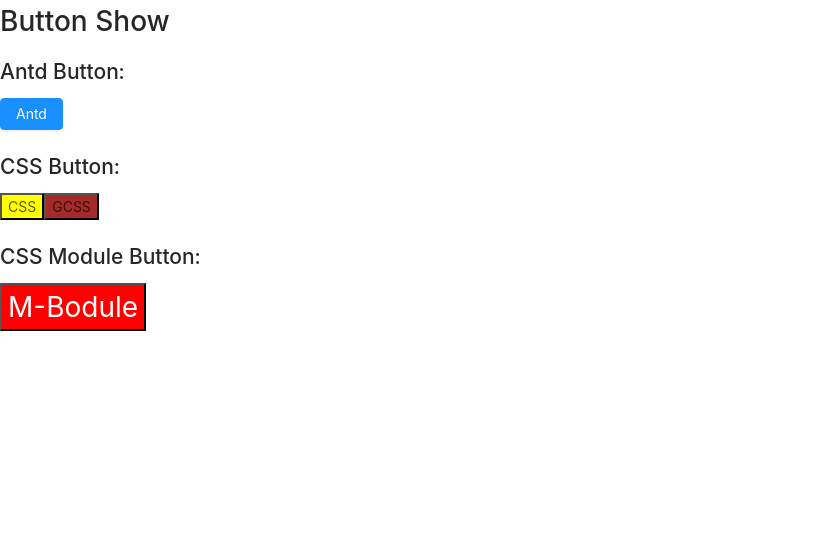
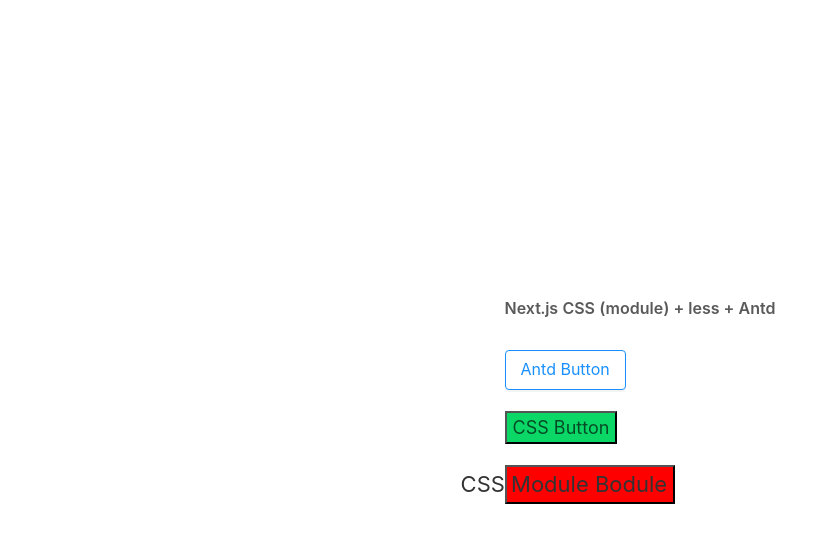
Before and after one commit to nie-e/mkn, a Next.js app: page / in a window 1280 px wide. Shown: the top 542 px of the page, without its empty margins (0-838 px from the left). Built offline with nearby package versions, Linux system fonts and the light colour scheme.

Commit message:
refactor: minify pages

```diff
--- a/src/pages/home/Home/Home.tsx
+++ /dev/null
@@ -1,32 +0,0 @@
-import React from 'react';
-
-import { Button } from 'antd';
-
-import styles from './styles.module.less';
-
-// import './styles.less';
-require('./styles.less');
-
-export default function Home() {
-  return (
-    <div>
-      <h1>Button Show</h1>
-
-      <h2>Antd Button:</h2>
-      <Button type="primary">Antd</Button>
-
-      <br />
-      <br />
-
-      <h2>CSS Button:</h2>
-      <button className="g-button">CSS</button>
-      <button className="gbutton">GCSS</button>
-
-      <br />
-      <br />
-
-      <h2>CSS Module Button:</h2>
-      <button className={styles['m-button']}>M-Bodule</button>
-    </div>
-  );
-}
--- a/src/pages/home/Home/styles.less
+++ /dev/null
@@ -1,11 +0,0 @@
-a {
-  background-color: #fff;
-}
-
-.g-button {
-  background-color: yellow;
-}
-
-.gbutton {
-  background-color: brown;
-}
--- a/src/pages/home/Home/styles.module.less
+++ /dev/null
@@ -1,5 +0,0 @@
-.m-button {
-  background-color: red;
-  font-size: 28px;
-  color: #fff;
-}
--- a/src/pages/home/index.tsx
+++ /dev/null
@@ -1,5 +0,0 @@
-import React from 'react';
-
-import Home from './Home/Home';
-
-export default Home;
--- a/src/pages/home/styles.less
+++ /dev/null
@@ -1,3 +0,0 @@
-a {
-  background-color: #fff;
-}
--- a/src/pages/index.tsx
+++ b/src/pages/index.tsx
@@ -1,7 +1,27 @@
 import React from 'react';
 
-import Home from './home';
+import { Button } from 'antd';
+
+import styles from './styles.module.less';
+// import './styles.less';
+require('./styles.less');
 
 export default function Index() {
-  return <Home />;
+  return (
+    <div className={styles['page-index-wrapper']}>
+      <div className={styles['page-index-inner']}>
+        <div className={styles['title']}>Next.js CSS (module) + less + Antd</div>
+
+        <Button type="primary" ghost size="large">
+          Antd Button
+        </Button>
+        <br />
+        <br />
+        <button className="gbutton">CSS Button</button>
+        <br />
+        <br />
+        <button className={styles['m-button']}>CSS Module Bodule</button>
+      </div>
+    </div>
+  );
 }
--- /dev/null
+++ b/src/pages/styles.less
@@ -0,0 +1,8 @@
+a {
+  background-color: #fff;
+}
+
+.gbutton {
+  background-color: #0bd767;
+  font-size: 18px;
+}
--- /dev/null
+++ b/src/pages/styles.module.less
@@ -0,0 +1,28 @@
+.m-button {
+  background-color: red;
+  font-size: 22px;
+  color: #333;
+  text-indent: -52px;
+}
+
+.page-index-wrapper {
+  display: flex;
+  justify-content: center;
+  place-items: center;
+  height: 100vh;
+}
+
+.page-index-inner {
+  display: block;
+
+  :global {
+    button {
+    }
+  }
+}
+
+.title {
+  font-size: 16px;
+  font-weight: 600;
+  margin-bottom: 30px;
+}
```
